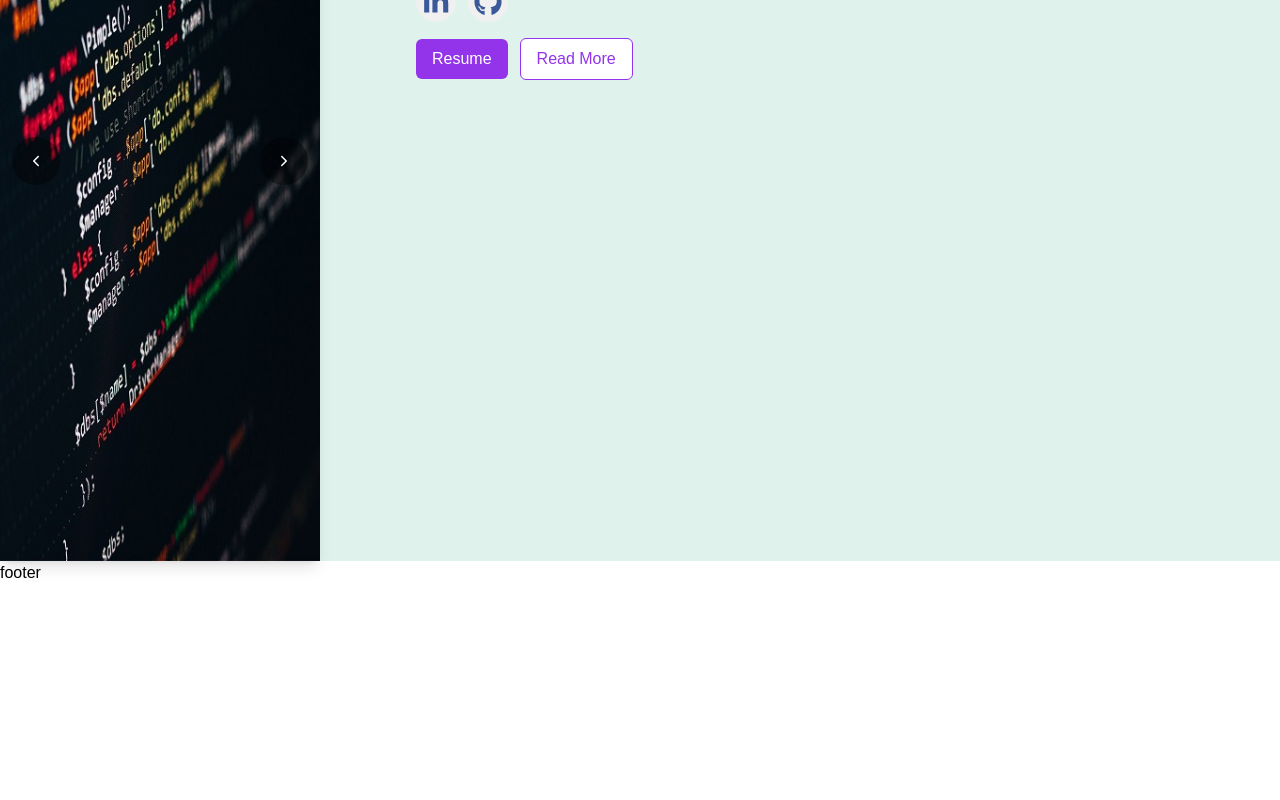
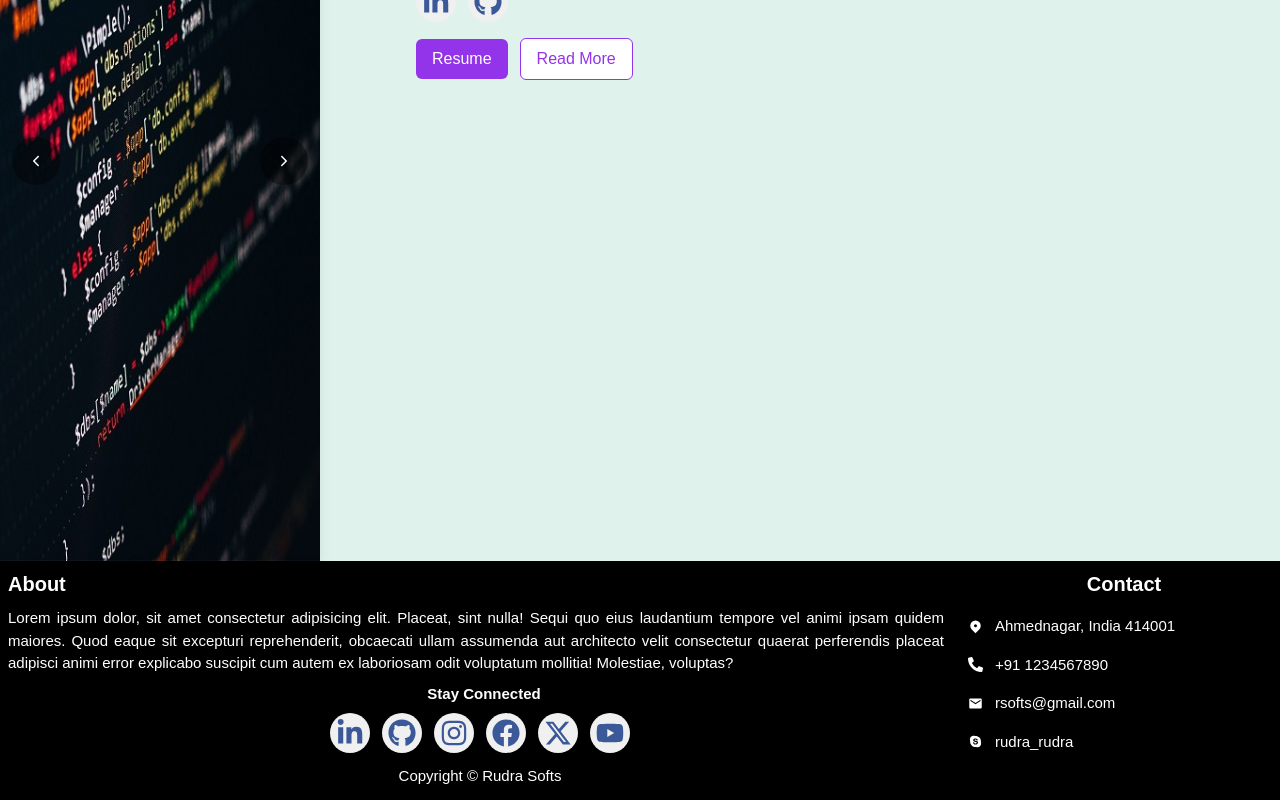
Before and after one commit to tejaspawar2026/task-portfolio, a React (Vite) app: page / in a window 1280 px wide. Shown: the part 303-1103 px from the top of the page. Before the commit the page ends 888 px from the top, so only its background shows below. Built offline with nearby package versions, Linux system fonts and the light colour scheme.

Commit message:
Footer Work Done

```diff
--- /dev/null
+++ b/src/components/common/icons/Facebook.jsx
@@ -0,0 +1,39 @@
+import React from "react";
+import styled from "styled-components";
+import { FaFacebook } from "react-icons/fa";
+
+const Wrapper = styled.div`
+  display: inline-block;
+  padding: 6px;
+  border-radius: 50%;
+  background-color: #f0f0f0;
+  transition: transform 0.3s ease, background-color 0.3s ease;
+  cursor: pointer;
+
+  &:hover {
+    transform: scale(1.1);
+    background-color: #3b5998;
+  }
+`;
+
+const StyledFacebookIcon = styled(FaFacebook)`
+  font-size: 28px;
+  color: #3b5998;
+  transition: color 0.3s ease;
+
+  ${Wrapper}:hover & {
+    color: #fff;
+  }
+`;
+
+const Facebook = () => {
+  return (
+    <>
+      <Wrapper>
+        <StyledFacebookIcon />
+      </Wrapper>
+    </>
+  );
+};
+
+export default Facebook;
--- /dev/null
+++ b/src/components/common/icons/Instagram.jsx
@@ -0,0 +1,39 @@
+import React from "react";
+import styled from "styled-components";
+import { FaInstagram } from "react-icons/fa";
+
+const Wrapper = styled.div`
+  display: inline-block;
+  padding: 6px;
+  border-radius: 50%;
+  background-color: #f0f0f0;
+  transition: transform 0.3s ease, background-color 0.3s ease;
+  cursor: pointer;
+
+  &:hover {
+    transform: scale(1.1);
+    background-color: #3b5998;
+  }
+`;
+
+const StyledInstagramIcon = styled(FaInstagram)`
+  font-size: 28px;
+  color: #3b5998;
+  transition: color 0.3s ease;
+
+  ${Wrapper}:hover & {
+    color: #fff;
+  }
+`;
+
+const Instagram = () => {
+  return (
+    <>
+      <Wrapper>
+        <StyledInstagramIcon />
+      </Wrapper>
+    </>
+  );
+};
+
+export default Instagram;
--- /dev/null
+++ b/src/components/common/icons/X.jsx
@@ -0,0 +1,39 @@
+import React from "react";
+import styled from "styled-components";
+import { FaXTwitter } from "react-icons/fa6";
+
+const Wrapper = styled.div`
+  display: inline-block;
+  padding: 6px;
+  border-radius: 50%;
+  background-color: #f0f0f0;
+  transition: transform 0.3s ease, background-color 0.3s ease;
+  cursor: pointer;
+
+  &:hover {
+    transform: scale(1.1);
+    background-color: #3b5998;
+  }
+`;
+
+const StyledXIcon = styled(FaXTwitter)`
+  font-size: 28px;
+  color: #3b5998;
+  transition: color 0.3s ease;
+
+  ${Wrapper}:hover & {
+    color: #fff;
+  }
+`;
+
+const X = () => {
+  return (
+    <>
+      <Wrapper>
+        <StyledXIcon />
+      </Wrapper>
+    </>
+  );
+};
+
+export default X;
--- /dev/null
+++ b/src/components/common/icons/Youtube.jsx
@@ -0,0 +1,39 @@
+import React from "react";
+import styled from "styled-components";
+import { FaYoutube } from "react-icons/fa";
+
+const Wrapper = styled.div`
+  display: inline-block;
+  padding: 6px;
+  border-radius: 50%;
+  background-color: #f0f0f0;
+  transition: transform 0.3s ease, background-color 0.3s ease;
+  cursor: pointer;
+
+  &:hover {
+    transform: scale(1.1);
+    background-color: #3b5998;
+  }
+`;
+
+const StyledYoutubeIcon = styled(FaYoutube)`
+  font-size: 28px;
+  color: #3b5998;
+  transition: color 0.3s ease;
+
+  ${Wrapper}:hover & {
+    color: #fff;
+  }
+`;
+
+const Youtube = () => {
+  return (
+    <>
+      <Wrapper>
+        <StyledYoutubeIcon />
+      </Wrapper>
+    </>
+  );
+};
+
+export default Youtube;
--- a/src/components/layout/footer/Footer.jsx
+++ b/src/components/layout/footer/Footer.jsx
@@ -1,11 +1,83 @@
-import React from 'react'
+import React from "react";
+import LinkedInLogo from "../../../components/common/icons/LinkedIn.jsx";
+import GitHubLogo from "../../../components/common/icons/GitHub.jsx";
+import InstagramLogo from "../../../components/common/icons/Instagram.jsx";
+import FacebookLogo from "../../../components/common/icons/Facebook.jsx";
+import XLogo from "../../../components/common/icons/X.jsx";
+import YoutubeLogo from "../../../components/common/icons/Youtube.jsx";
+import { HiLocationMarker } from "react-icons/hi";
+import { FaPhoneAlt } from "react-icons/fa";
+import { MdEmail } from "react-icons/md";
+import { TiSocialSkype } from "react-icons/ti";
 
 const Footer = () => {
   return (
-    <div>
-      footer
-    </div>
-  )
-}
+    <section className="footer-section">
+      <div className="grid grid-cols-1 md:grid-cols-4 text-white bg-black">
+        <div className="col-span-1 md:col-span-3">
+          <div className="heading-row my-2 ml-2">
+            <h2 className="heading-first font-bold text-[30px] md:text-[20px]">
+              About
+            </h2>
+          </div>
+          <div className="des-row my-2 ml-2">
+            <p className="about-des text-justify text-[15px] md:text-[15px] mr-4">
+              Lorem ipsum dolor, sit amet consectetur adipisicing elit. Placeat,
+              sint nulla! Sequi quo eius laudantium tempore vel animi ipsam
+              quidem maiores. Quod eaque sit excepturi reprehenderit, obcaecati
+              ullam assumenda aut architecto velit consectetur quaerat
+              perferendis placeat adipisci animi error explicabo suscipit cum
+              autem ex laboriosam odit voluptatum mollitia! Molestiae, voluptas?
+            </p>
+          </div>
 
-export default Footer
+          <div className="connection-row my-2 ml-2">
+            <h3 className="connection-heading text-[30px] md:text-[15px] text-center font-bold">
+              Stay Connected
+            </h3>
+          </div>
+
+          <div className="flex justify-center items-center gap-3 my-2">
+            <LinkedInLogo />
+            <GitHubLogo />
+            <InstagramLogo />
+            <FacebookLogo />
+            <XLogo />
+            <YoutubeLogo />
+          </div>
+          <div className="copyright-text">
+            <p className="text-center my-3 text-[15px] md:text-[15px] font-medium">
+              Copyright &copy; Rudra Softs
+            </p>
+          </div>
+        </div>
+
+        <div className="col-span-1 bg-black text-white">
+          <div className="contact-row my-2 ml-2">
+            <h3 className="contact-heading text-[30px] md:text-[20px] text-start md:text-center font-bold">
+              Contact
+            </h3>
+            <div className="flex justify-start items-center gap-3 my-4 text-[15px] md:text-[15px]">
+              <HiLocationMarker />
+              <p>Ahmednagar, India 414001</p>
+            </div>
+            <div className="flex justify-start items-center gap-3 my-4 text-[15px] md:text-[15px]">
+              <FaPhoneAlt />
+              <p>+91 1234567890</p>
+            </div>
+            <div className="flex justify-start items-center gap-3 my-4 text-[15px] md:text-[15px]">
+              <MdEmail />
+              <p>rsofts@gmail.com</p>
+            </div>
+            <div className="flex justify-start items-center gap-3 my-4 text-[15px] md:text-[15px]">
+              <TiSocialSkype />
+              <p>rudra_rudra</p>
+            </div>
+          </div>
+        </div>
+      </div>
+    </section>
+  );
+};
+
+export default Footer;
--- a/src/components/layout/home/hero-section/HeroSection.css
+++ /dev/null
@@ -1,4 +0,0 @@
-.hero-section .hero-section-two{
-  background-image: url("../../../../assets/img-categ-2/hero-background-2.jpg");
-  object-fit: cover;
-}
--- a/src/components/layout/home/hero-section/HeroSection.jsx
+++ b/src/components/layout/home/hero-section/HeroSection.jsx
@@ -29,6 +29,7 @@ const HeroSection = () => {
   return (
     <section className="hero-section">
       <div className="grid grid-cols-1 md:grid-cols-4">
+
         <div className="col-span-1 relative shadow-lg h-screen object-cover flex items-center">
           <div className="relative w-full h-full overflow-hidden">
             {images.map((img, index) => (
@@ -58,10 +59,7 @@ const HeroSection = () => {
           </div>
         </div>
 
-        <div
-          className="col-span-1 md:col-span-3 p-4 bg-slate-200 hero-section-two"
-          style={{ backgroundColor: "#DFF2EB" }}
-        >
+        <div className="col-span-1 md:col-span-3 p-4" style={{ backgroundColor: "#DFF2EB" }}>
           <div className="flex flex-col md:flex-row p-5 md:px-20 justify-between">
             <div className="flex flex-col items-start w-full">
               <h1 className="text-[22px] md:text-[40px] font-bold">Hello,</h1>
@@ -103,6 +101,7 @@ const HeroSection = () => {
             </div>
           </div>
         </div>
+
       </div>
     </section>
   );
```
